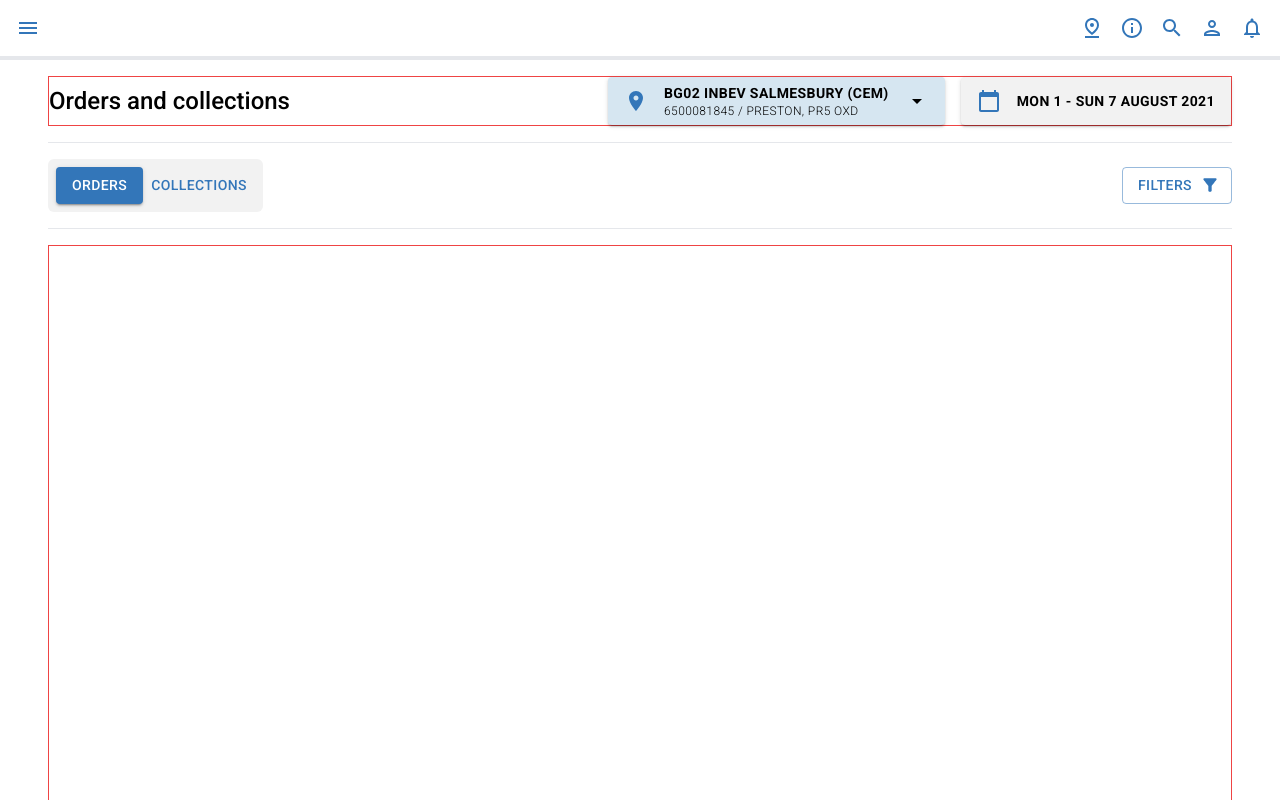
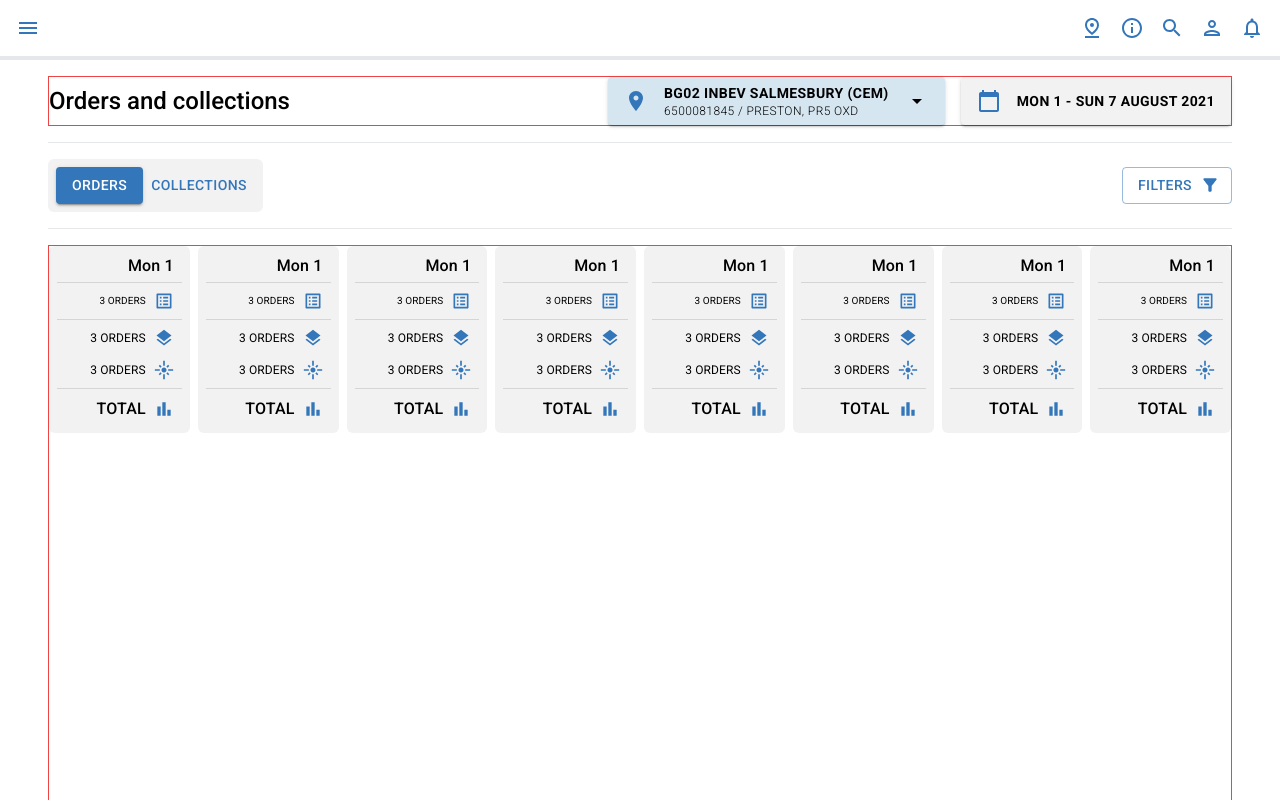
Before and after one commit to DevRahimi/goresponsive-project, a React (Vite) app: page / in a window 1280 px wide. Shown: the top 800 px of the page. Built offline with nearby package versions, Linux system fonts and the light colour scheme.

Commit message:
Built Data Cards component layout

```diff
--- a/src/components/MainContent.tsx
+++ b/src/components/MainContent.tsx
@@ -1,5 +1,6 @@
 import Filter from './Filter';
 import HeaderContent from './HeaderContent';
+import DataCard from './dataSection/DataCard';
 
 const MainContent = () => {
 	return (
@@ -11,7 +12,16 @@ const MainContent = () => {
 
 			{/* InfoSection */}
 			<div className="border border-red-500 min-h-screen">
-				{/* <InfoCards /> */}
+				<div className="flex items-center justify-between gap-2">
+					<DataCard />
+					<DataCard />
+					<DataCard />
+					<DataCard />
+					<DataCard />
+					<DataCard />
+					<DataCard />
+					<DataCard />
+				</div>
 				{/* <InfoTable /> */}
 			</div>
 		</main>
--- /dev/null
+++ b/src/components/dataSection/DataCard.tsx
@@ -0,0 +1,78 @@
+import { Box, Divider, Typography } from '@mui/material';
+import ListAltOutlinedIcon from '@mui/icons-material/ListAltOutlined';
+import LayersIcon from '@mui/icons-material/Layers';
+import FlareIcon from '@mui/icons-material/Flare';
+import BarChartIcon from '@mui/icons-material/BarChart';
+
+const DataCard = () => {
+	return (
+		<div className="flex-1 bg-[#f2f2f2] rounded-md p-2 flex flex-col gap-1 text-end hover:cursor-pointer hover:shadow-md">
+			<Typography variant="body1" fontWeight={500} paddingRight={1}>
+				Mon 1
+			</Typography>
+			<Divider />
+			<Box
+				sx={{
+					display: 'flex',
+					alignItems: 'center',
+					justifyContent: 'end',
+					gap: 1,
+					paddingY: 0.5,
+					fontSize: '10px',
+				}}
+				paddingRight={1}
+			>
+				<Typography fontSize="inherit">3 ORDERS</Typography>
+				<ListAltOutlinedIcon color="primary" fontSize="small" />
+			</Box>
+			<Divider />
+			<Box
+				sx={{
+					display: 'flex',
+					alignItems: 'center',
+					justifyContent: 'end',
+					gap: 1,
+					paddingY: 0.5,
+					fontSize: '12px',
+				}}
+				paddingRight={1}
+			>
+				<Typography fontSize="inherit">3 ORDERS</Typography>
+				<LayersIcon color="primary" fontSize="small" />
+			</Box>
+			<Box
+				sx={{
+					display: 'flex',
+					alignItems: 'center',
+					justifyContent: 'end',
+					gap: 1,
+					paddingY: 0.5,
+					fontSize: '12px',
+				}}
+				paddingRight={1}
+			>
+				<Typography fontSize="inherit">3 ORDERS</Typography>
+				<FlareIcon color="primary" fontSize="small" />
+			</Box>
+			<Divider />
+			<Box
+				sx={{
+					display: 'flex',
+					alignItems: 'center',
+					justifyContent: 'end',
+					gap: 1,
+					paddingY: 0.5,
+					fontSize: '14px',
+				}}
+				paddingRight={1}
+			>
+				<Typography fontSize="body1" fontWeight={500}>
+					TOTAL
+				</Typography>
+				<BarChartIcon color="primary" fontSize="small" />
+			</Box>
+		</div>
+	);
+};
+
+export default DataCard;
```
